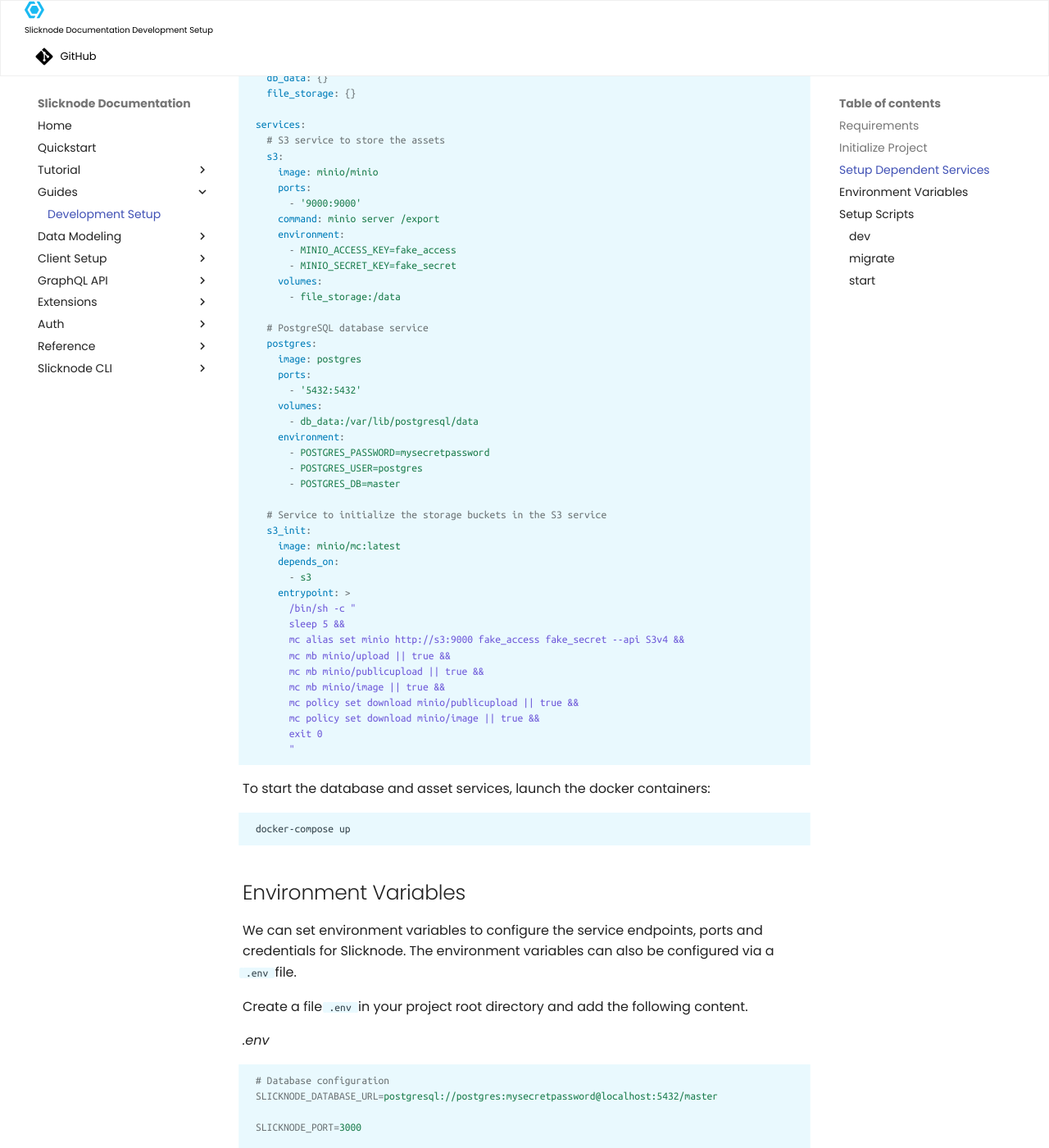
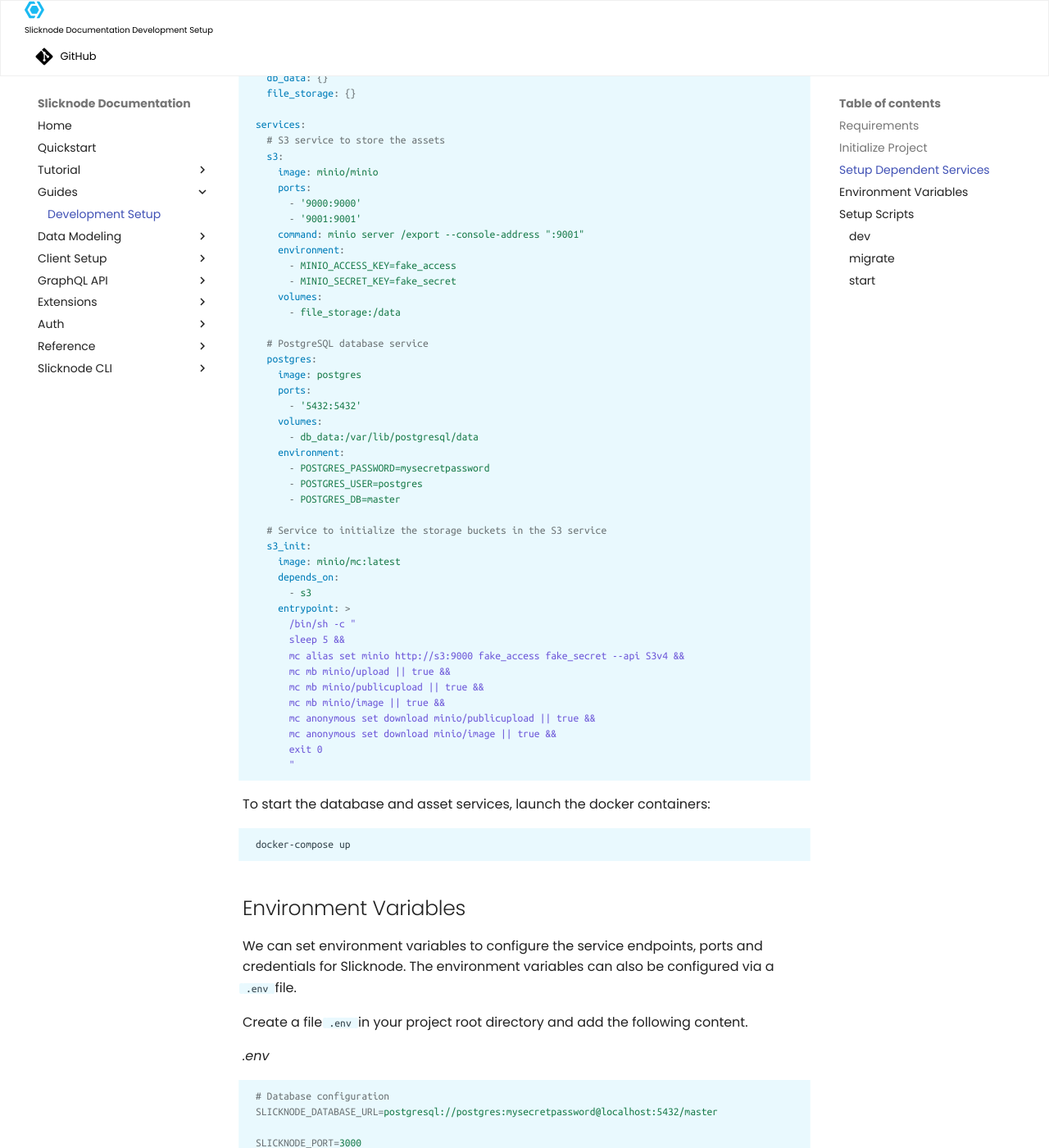
Before and after one commit to slicknode/slicknode, an MkDocs documentation site: the page built from docs/docs/guides/development-setup.md, in a window 1280 px wide and 1400 px high, scrolled down 891 px. Shown: the whole window at 82% size. Built offline with MkDocs 1.6.1 and Material for MkDocs 9.7.7, drawn with Linux system fonts in a browser that asks for light colours; comment, search, counter and statistics services are not loaded.

Commit message:
Upgrade S3 storage in CI pipeline (#83)

````diff
--- a/docker-compose.yml
+++ b/docker-compose.yml
@@ -22,8 +22,8 @@ services:
       mc mb minio/upload || true &&
       mc mb minio/publicupload || true &&
       mc mb minio/image || true &&
-      mc policy set download minio/publicupload || true &&
-      mc policy set download minio/image || true &&
+      mc anonymous set download minio/publicupload || true &&
+      mc anonymous set download minio/image || true &&
       exit 0
       "
   postgres:
--- a/docs/docs/guides/development-setup.md
+++ b/docs/docs/guides/development-setup.md
@@ -33,7 +33,8 @@ services:
     image: minio/minio
     ports:
       - '9000:9000'
-    command: minio server /export
+      - '9001:9001'
+    command: minio server /export --console-address ":9001"
     environment:
       - MINIO_ACCESS_KEY=fake_access
       - MINIO_SECRET_KEY=fake_secret
@@ -64,8 +65,8 @@ services:
       mc mb minio/upload || true &&
       mc mb minio/publicupload || true &&
       mc mb minio/image || true &&
-      mc policy set download minio/publicupload || true &&
-      mc policy set download minio/image || true &&
+      mc anonymous set download minio/publicupload || true &&
+      mc anonymous set download minio/image || true &&
       exit 0
       "
 ```
````
Also changed, not shown: 1 other file.
